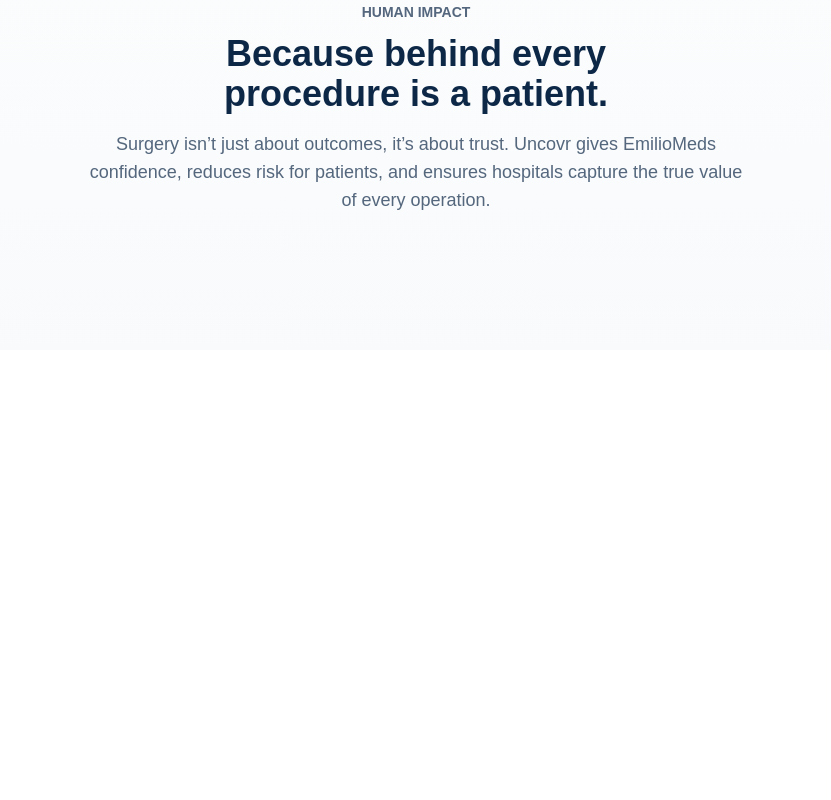
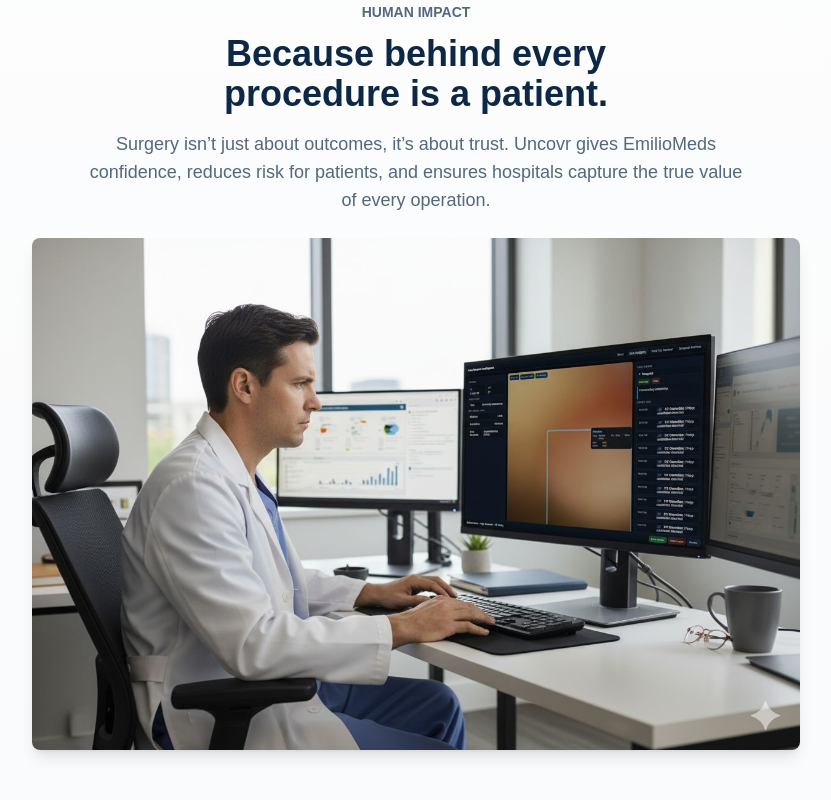
Before and after one commit to silvandario/surgical-tech-landing, a Next.js app: page / in a window 1280 px wide. Shown: the part 3796-4596 px from the top of the page, without its empty margins (224-1055 px from the left). Built offline with nearby package versions, Linux system fonts and the light colour scheme.

Commit message:
Refactor code structure for improved readability and maintainability

```diff
--- a/app/components/ValueProposition.jsx
+++ b/app/components/ValueProposition.jsx
@@ -51,6 +51,17 @@
           <p className="text-base lg:text-lg text-[#0d2847]/70 max-w-2xl mx-auto">
             Surgery isn’t just about outcomes, it’s about trust. Uncovr gives EmilioMeds confidence, reduces risk for patients, and ensures hospitals capture the true value of every operation.
           </p>
+          {/* Image human.png */}
+          <div className="mt-6">
+            <Image
+              src="/human.png"
+              alt="Human Impact"
+              width={800}
+              height={500}
+              className="object-cover rounded-lg shadow-lg"
+              priority
+            />
+          </div>
         </div>
 
       </div>
--- a/app/layout.tsx
+++ b/app/layout.tsx
@@ -14,7 +14,7 @@
 });
 
 export const metadata: Metadata = {
-  title: "Create Next App",
+  title: "Emilio Med",
   description: "Generated by create next app",
 };
 
```
Also changed, not shown: public/human.png (added).
